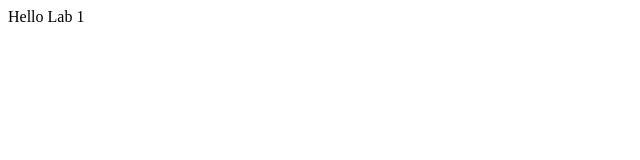
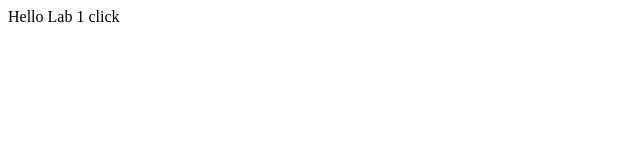
Before and after one commit to YaminChow/WAPNov2023, a plain HTML site: page index.html in a window 1280 px wide. Shown: the full height of the page, 0-640 px from the left. Drawn offline with Linux system fonts and the light colour scheme.

Commit message:
Update index.html

```diff
--- a/index.html
+++ b/index.html
@@ -7,5 +7,7 @@
 </head>
 <body>
     Hello Lab 1
+
+    <a herf="https://validator.w3.org/nu/?doc=https%3A%2F%2Fyaminchow.github.io%2FWAPNov2023%2F"> click</a>
 </body>
 </html>
```
